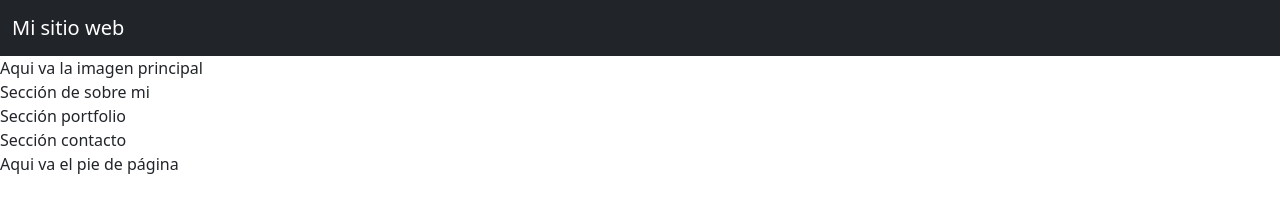
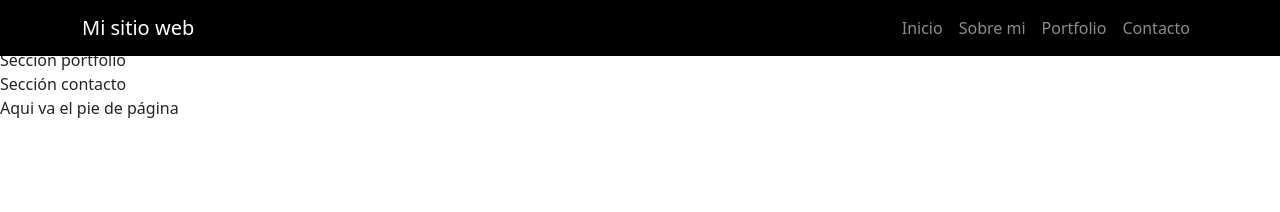
Before and after one commit to JoseGermanx/bootstrap-challange, a plain HTML site: page index.html in a window 1280 px wide. Drawn offline with nearby package versions, Linux system fonts and the light colour scheme.

Commit message:
Corrrecion en color de texto de nav y containers

```diff
--- /dev/null
+++ b/css/style.css
@@ -0,0 +1,12 @@
+.back-nav > div > ul > li > a {
+    color: #ffffff;
+}
+
+nav > div > a#texto_titulo {
+    color: #ffffff;
+}
+
+.back-nav {
+    background-color: #000000;
+    color: #ffffff;
+}
--- a/index.html
+++ b/index.html
@@ -4,7 +4,7 @@
     <meta charset="UTF-8" />
     <meta name="viewport" content="width=device-width, initial-scale=1.0" />
     <title>Bootstrap Challenge</title>
-    <link rel="stylesheet" href="/css/syle.css" />
+    <link rel="stylesheet" href="/css/style.css" />
     <link
       href="https://cdn.jsdelivr.net/npm/bootstrap@5.3.2/dist/css/bootstrap.min.css"
       rel="stylesheet"
@@ -14,11 +14,26 @@
   </head>
   <body>
     <!-- Barra de Navegación -->
-    <nav class="navbar bg-dark">
-        <div class="container-fluid">
-            <a class="navbar-brand text-white" href="#">Mi sitio web</a>
+    <nav class="navbar navbar-expand-lg fixed-top navbar-dark back-nav">
+      <div class="container">
+        <a class="navbar-brand" href="#" id="texto_titulo">Mi sitio web</a>
+        <div class="collapse navbar-collapse" id="navbarNavAltMarkup">
+          <ul class="navbar-nav ms-auto">
+            <li class="nav-item active">
+              <a class="nav-link" href="#home">Inicio</a>
+            </li>
+            <li>
+              <a class="nav-link" href="#">Sobre mi</a>
+            </li>
+            <li>
+              <a class="nav-link" href="#">Portfolio</a>
+            </li>
+            <li>
+              <a class="nav-link" href="#">Contacto</a>
+            </li>
+          </ul>
         </div>
-
+      </div>
     </nav>
     <!-- Imagen principal-->
     <section>Aqui va la imagen principal</section>
@@ -30,9 +45,6 @@
     <section>Sección contacto</section>
     <!-- Footer -->
     <footer>Aqui va el pie de página</footer>
-
-
-
     <script
       src="https://cdn.jsdelivr.net/npm/bootstrap@5.3.2/dist/js/bootstrap.bundle.min.js"
       integrity="sha384-C6RzsynM9kWDrMNeT87bh95OGNyZPhcTNXj1NW7RuBCsyN/o0jlpcV8Qyq46cDfL"
```
Also changed, not shown: css/syle.css (deleted).
